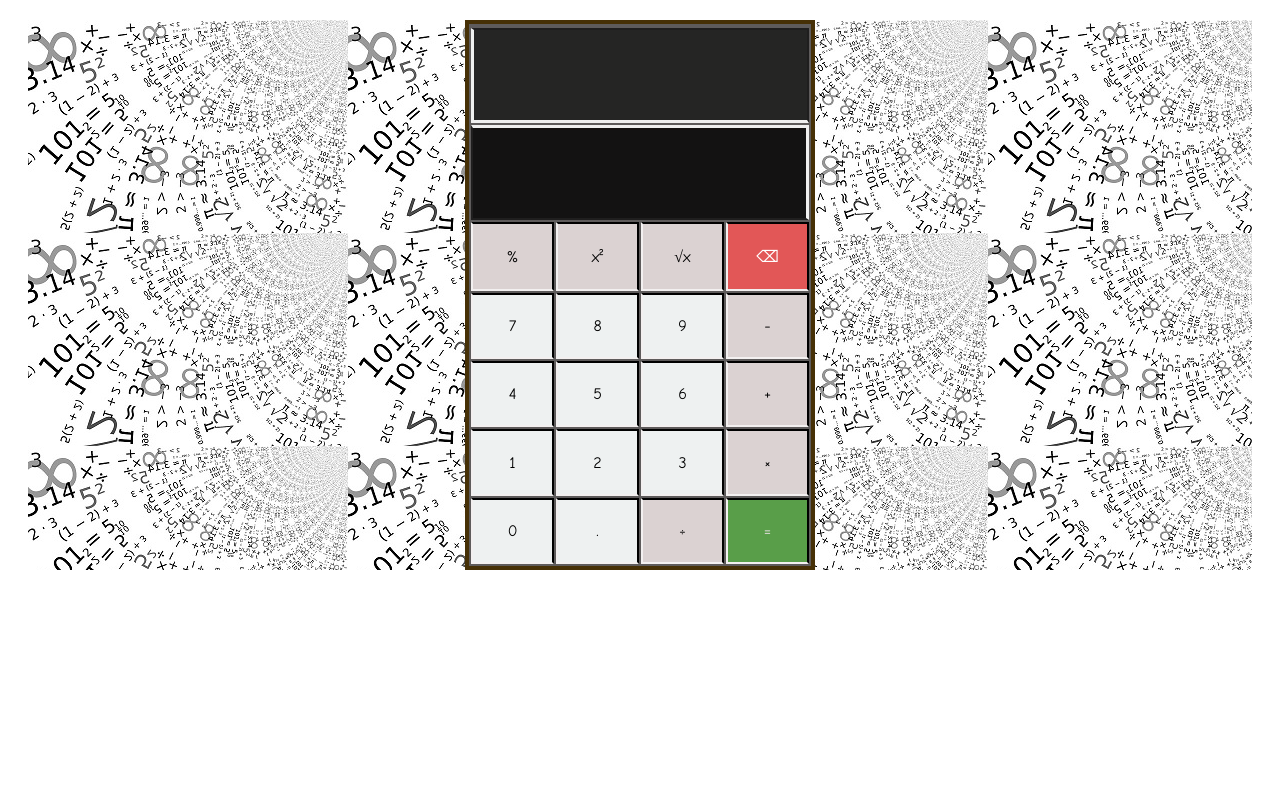
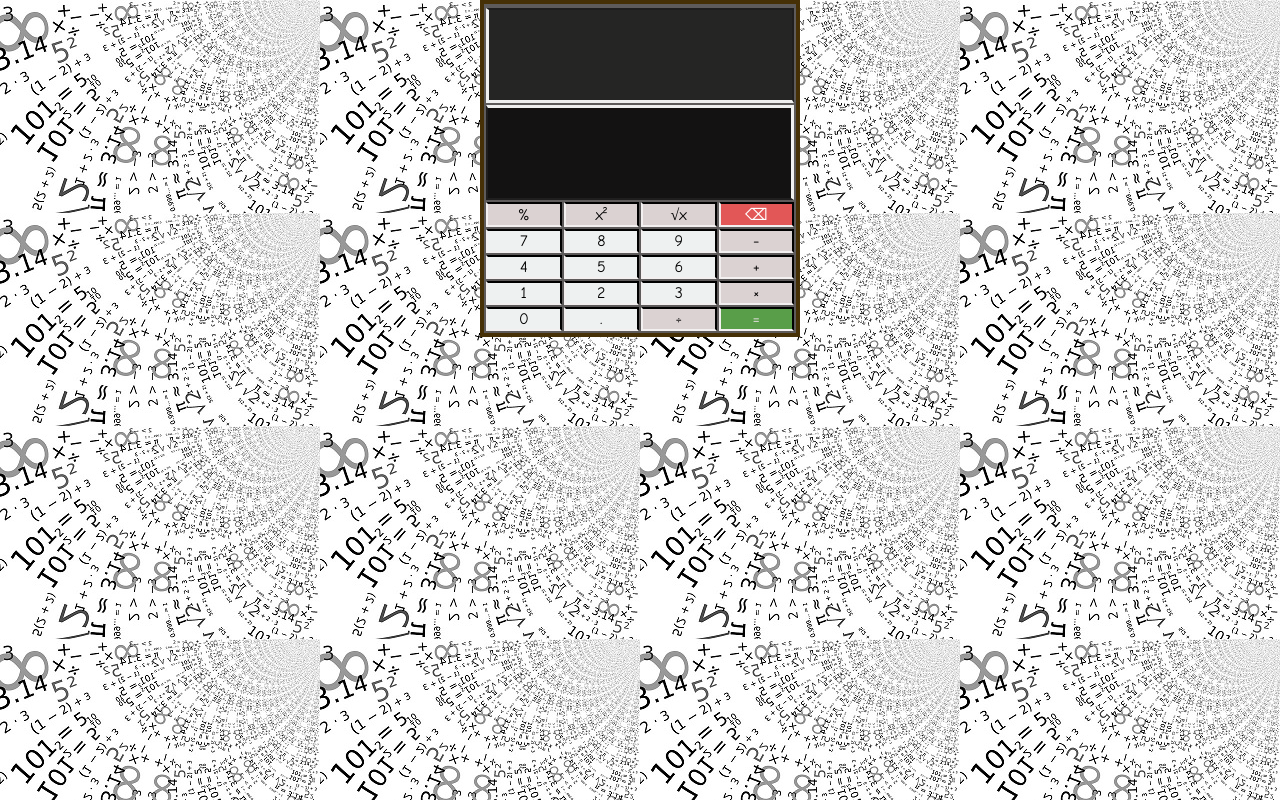
Before and after one commit to LukasChiama/React-Calculator, a React app: page / in a window 1280 px wide. Built offline with nearby package versions, Linux system fonts and the light colour scheme.

Commit message:
fix css display issues

```diff
--- a/src/index.css
+++ b/src/index.css
@@ -1,13 +1,18 @@
+html {
+  height: 100%;
+}
+
 body {
   font-family:Comic Sans MS;
+  margin: 0px;
+  height: 100%;
+  background: url(numbers.jpg) repeat;
 }
 
 .page {
-  margin: 20px;
-  background-image: url(numbers.jpg);
   display: flex;
   justify-content: center;
-  align-items: center;
+  height: 100%;
 }
 
 .display-answer {
@@ -33,15 +38,17 @@ body {
   text-overflow: ellipsis;
   background-color: #252524;
   text-align: left;
-  color: rgb(240, 240, 240)
+  color: rgb(240, 240, 240);
 }
 
 table {
   border: 4px solid rgb(70, 48, 6);
   table-layout: fixed;
-  width: 350px;
-  height: 550px;
-  background-color: rgb(94, 91, 91)
+  margin: auto;
+  width: 320px;
+  height: -webkit-fill-available;
+  background-color: rgb(94, 91, 91);
+  overflow-y: hidden;
 }
 
 td.item {
```
